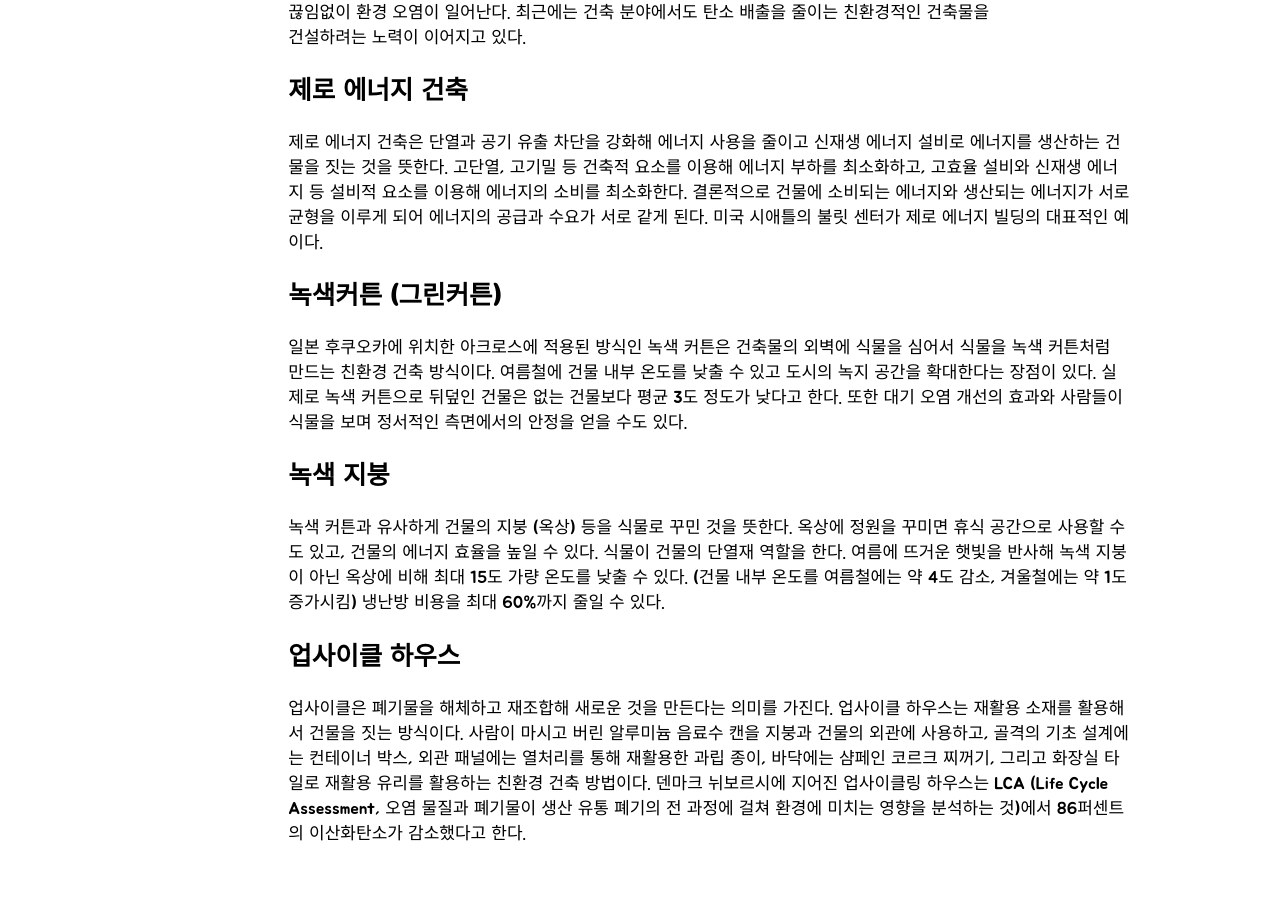
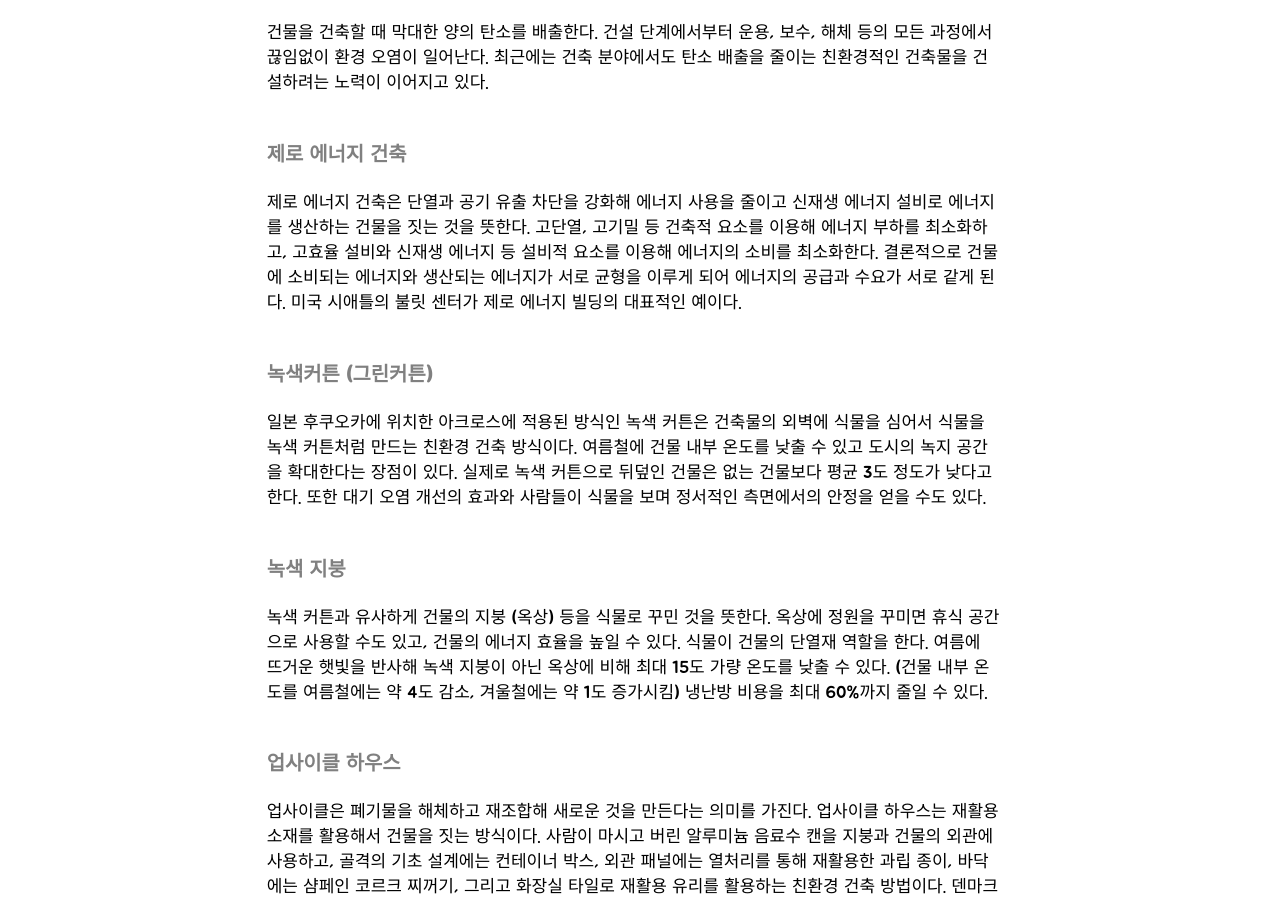
Before and after one commit to BORA040126/ENVIRONMENT-AND-TECHNOLOGY, a plain HTML site: page page1.html in a window 1280 px wide. Shown: the part 235-1136 px from the top of the page. Before the commit the page ends 1079 px from the top, so only its background shows below. Drawn offline with Linux system fonts and the light colour scheme.

Commit message:
asgdgsagd

```diff
--- a/page1.css
+++ b/page1.css
@@ -9,6 +9,7 @@
   display: flex;
   height: 1000px;
   margin-top: 20px;
+  width: 950px;
 }
 .menu-barr
 {
@@ -19,3 +20,7 @@
 {
   margin-left: 40px;
 }
+h3
+{
+  color:gray;
+}
--- a/page1.html
+++ b/page1.html
@@ -43,21 +43,21 @@
       <div class="menu-barr">
         </div>
         <div class="contents">
-          <h1>친환경 건축</h1>
+          <h2><br><Br>친환경 건축</h2>
 
   <div class=“친환경건축”>
-  <span>건물을 건축할 때 막대한 양의 탄소를 배출한다. 건설 단계에서부터 운용, 보수, 해체 등의 모든 과정에서 <br>끊임없이 환경 오염이 일어난다. 최근에는 건축 분야에서도 탄소 배출을 줄이는 친환경적인 건축물을 <br>건설하려는 노력이 이어지고 있다.</span>
+  <span>건물을 건축할 때 막대한 양의 탄소를 배출한다. 건설 단계에서부터 운용, 보수, 해체 등의 모든 과정에서 끊임없이 환경 오염이 일어난다. 최근에는 건축 분야에서도 탄소 배출을 줄이는 친환경적인 건축물을 건설하려는 노력이 이어지고 있다.</span>
   </div>
 
-  <h2>제로 에너지 건축</h2>
+  <h3><br>제로 에너지 건축</h3>
   <div class=“제로에너지건축”>
   <span>제로 에너지 건축은 단열과 공기 유출 차단을 강화해 에너지 사용을 줄이고 신재생 에너지 설비로 에너지를 생산하는 건물을 짓는 것을 뜻한다. 고단열, 고기밀 등 건축적 요소를 이용해 에너지 부하를 최소화하고, 고효율 설비와 신재생 에너지 등 설비적 요소를 이용해 에너지의 소비를 최소화한다. 결론적으로 건물에 소비되는 에너지와 생산되는 에너지가 서로 균형을 이루게 되어 에너지의 공급과 수요가 서로 같게 된다. 미국 시애틀의 불릿 센터가 제로 에너지 빌딩의 대표적인 예이다.</span>
   </div>
-  <h2>녹색커튼 (그린커튼)</h2>
+  <h3><br>녹색커튼 (그린커튼)</h3>
 <div class=“녹색커튼”><span>일본 후쿠오카에 위치한 아크로스에 적용된 방식인 녹색 커튼은 건축물의 외벽에 식물을 심어서 식물을 녹색 커튼처럼 만드는 친환경 건축 방식이다. 여름철에 건물 내부 온도를 낮출 수 있고 도시의 녹지 공간을 확대한다는 장점이 있다. 실제로 녹색 커튼으로 뒤덮인 건물은 없는 건물보다 평균 3도 정도가 낮다고 한다. 또한 대기 오염 개선의 효과와 사람들이 식물을 보며 정서적인 측면에서의 안정을 얻을 수도 있다.</span></div>
-<h2>녹색 지붕</h2>
+<h3><br>녹색 지붕</h3>
 <div class=“녹색지붕”><span>녹색 커튼과 유사하게 건물의 지붕 (옥상) 등을 식물로 꾸민 것을 뜻한다. 옥상에 정원을 꾸미면 휴식 공간으로 사용할 수도 있고, 건물의 에너지 효율을 높일 수 있다. 식물이 건물의 단열재 역할을 한다. 여름에 뜨거운 햇빛을 반사해 녹색 지붕이 아닌 옥상에 비해 최대 15도 가량 온도를 낮출 수 있다. (건물 내부 온도를 여름철에는 약 4도 감소, 겨울철에는 약 1도 증가시킴) 냉난방 비용을 최대 60%까지 줄일 수 있다.</span></div>
-<h2>업사이클 하우스</h2>
+<h3><br>업사이클 하우스</h3>
 <div class=“업사이클하우스”><span>
 업사이클은 폐기물을 해체하고 재조합해 새로운 것을 만든다는 의미를 가진다. 업사이클 하우스는 재활용 소재를 활용해서 건물을 짓는 방식이다. 사람이 마시고 버린 알루미늄 음료수 캔을 지붕과 건물의 외관에 사용하고, 골격의 기초 설계에는 컨테이너 박스, 외관 패널에는 열처리를 통해 재활용한 과립 종이, 바닥에는 샴페인 코르크 찌꺼기, 그리고 화장실 타일로 재활용 유리를 활용하는 친환경 건축 방법이다. 덴마크 뉘보르시에 지어진 업사이클링 하우스는 LCA (Life Cycle Assessment, 오염 물질과 폐기물이 생산 유통 폐기의 전 과정에 걸쳐 환경에 미치는 영향을 분석하는 것)에서 86퍼센트의 이산화탄소가 감소했다고 한다.
 </span></div>
```
